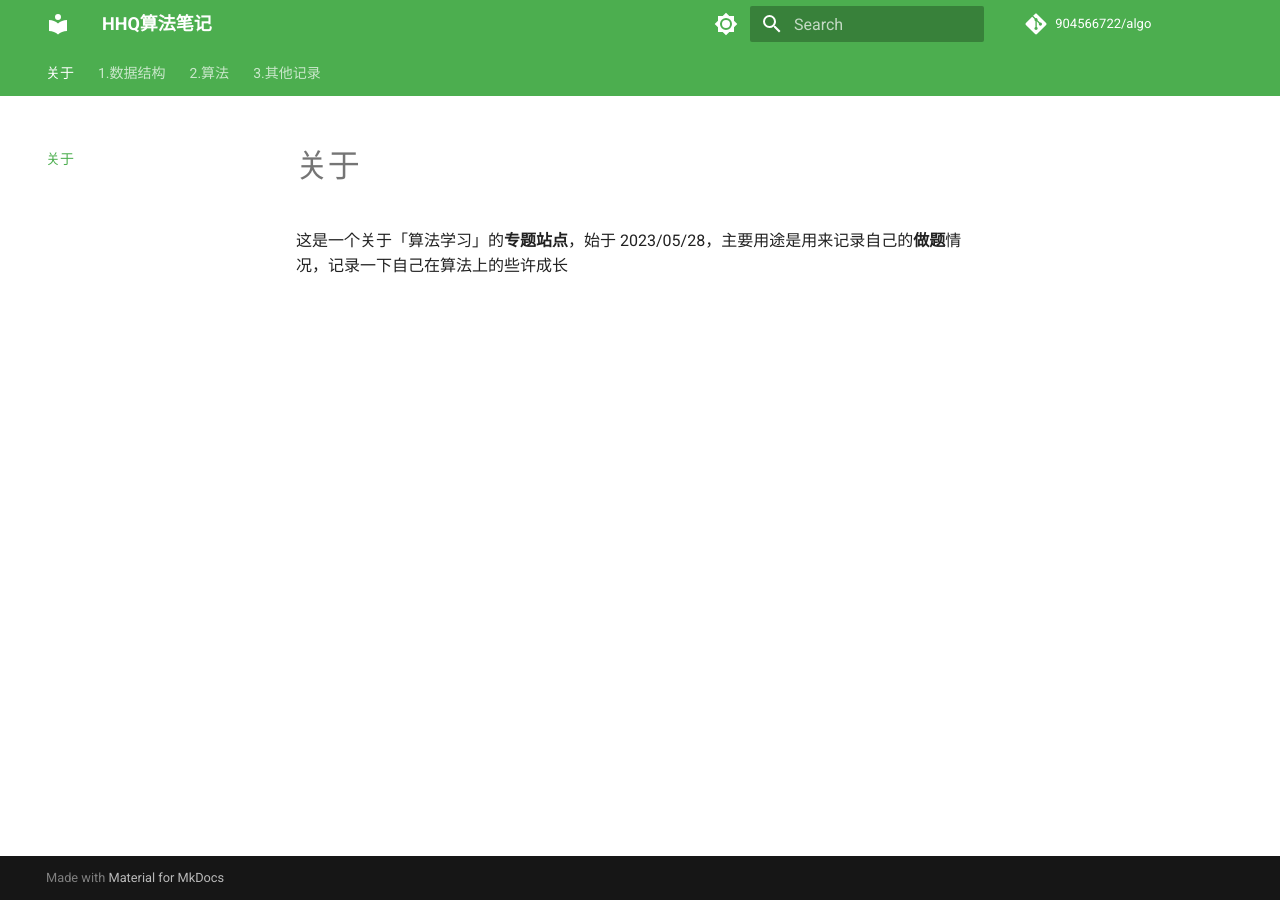
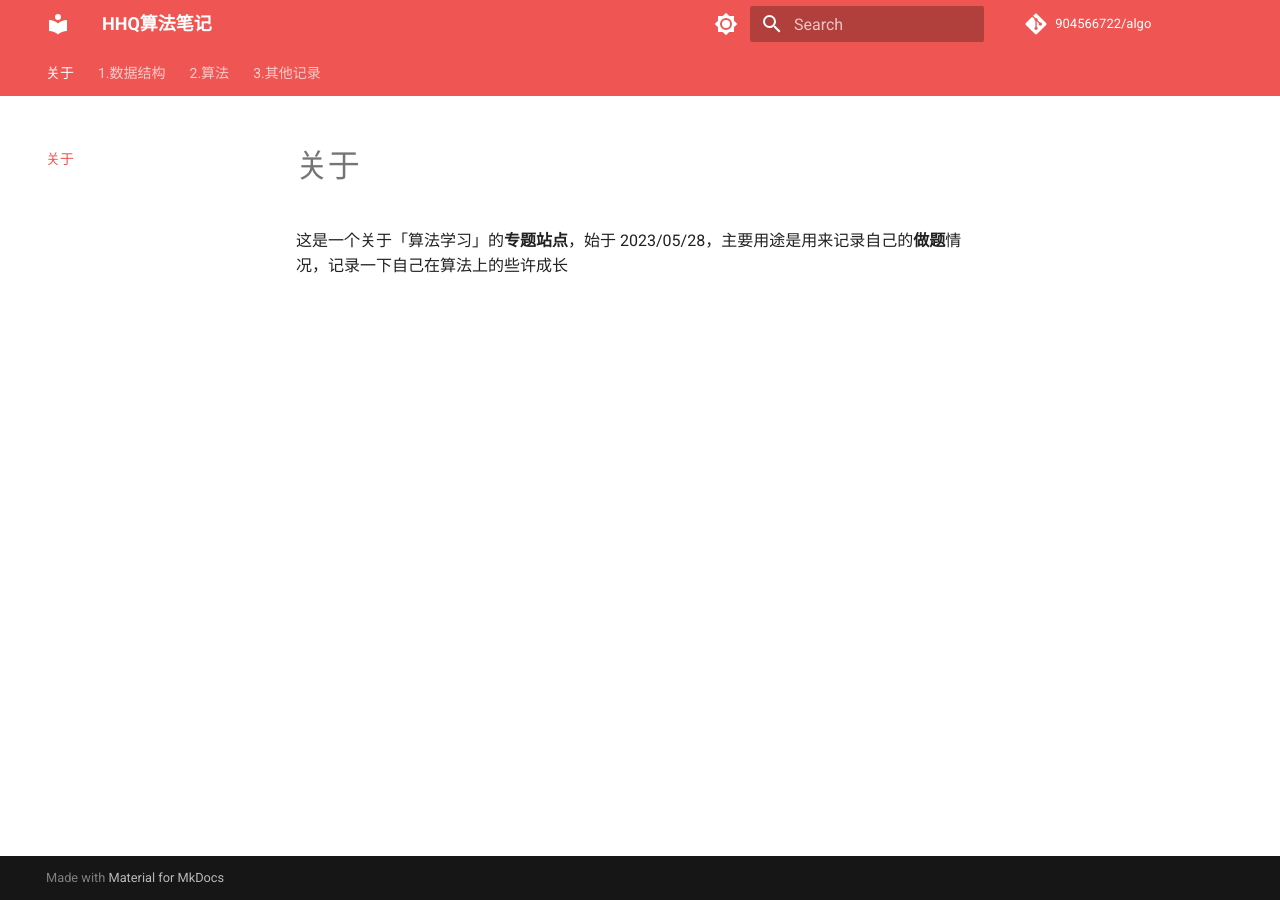
Before and after one commit to 904566722/algo, an MkDocs documentation site: the page built from docs/index.md, in a window 1280 px wide. Built offline with MkDocs 1.6.1 and Material for MkDocs 9.7.7, drawn with Linux system fonts in a browser that asks for light colours; comment, search, counter and statistics services are not loaded.

Commit message:
update: w. color-> red

```diff
--- a/mkdocs.yml
+++ b/mkdocs.yml
@@ -8,7 +8,7 @@ theme:
       toggle:
         icon: material/brightness-7
         name: Switch to dark mode
-      primary: green  # 标题、侧边栏、文本链接的颜色
+      primary: red  # 标题、侧边栏、文本链接的颜色
       accent: red # 交互元素、悬停链接、按钮、滚动条
     - scheme: slate
       toggle:
```
Also changed, not shown: 1 other file.
